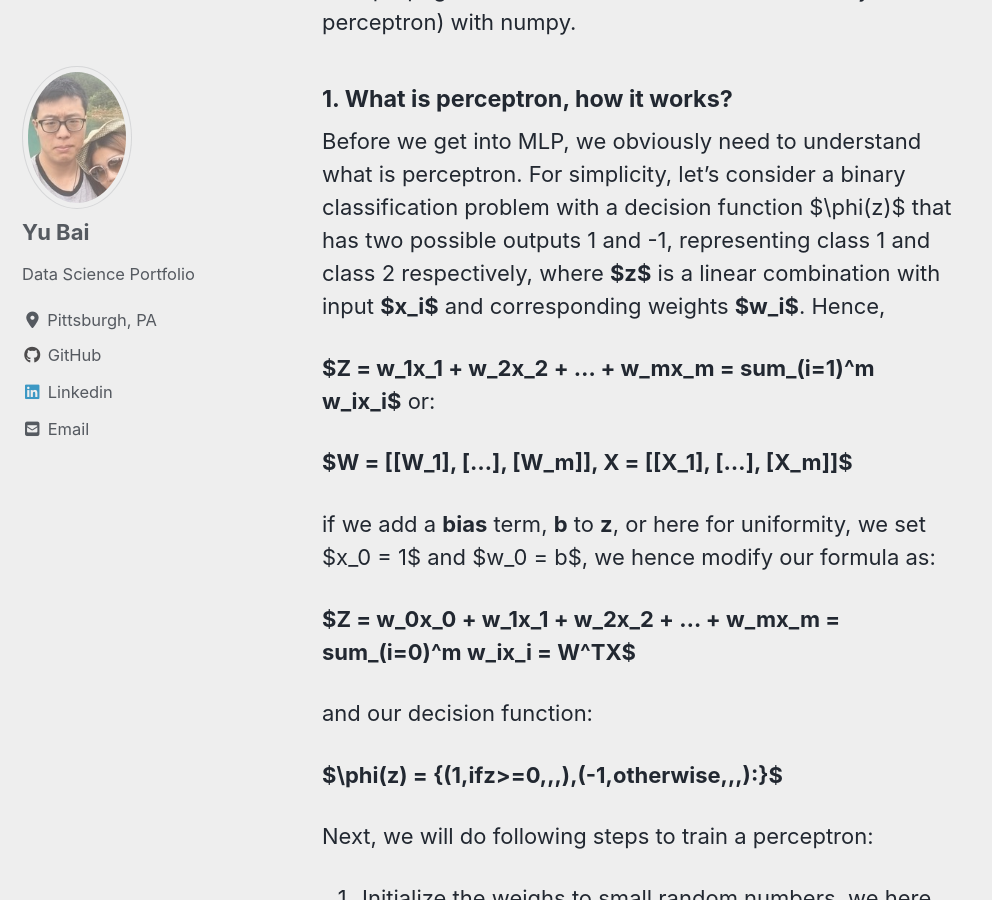
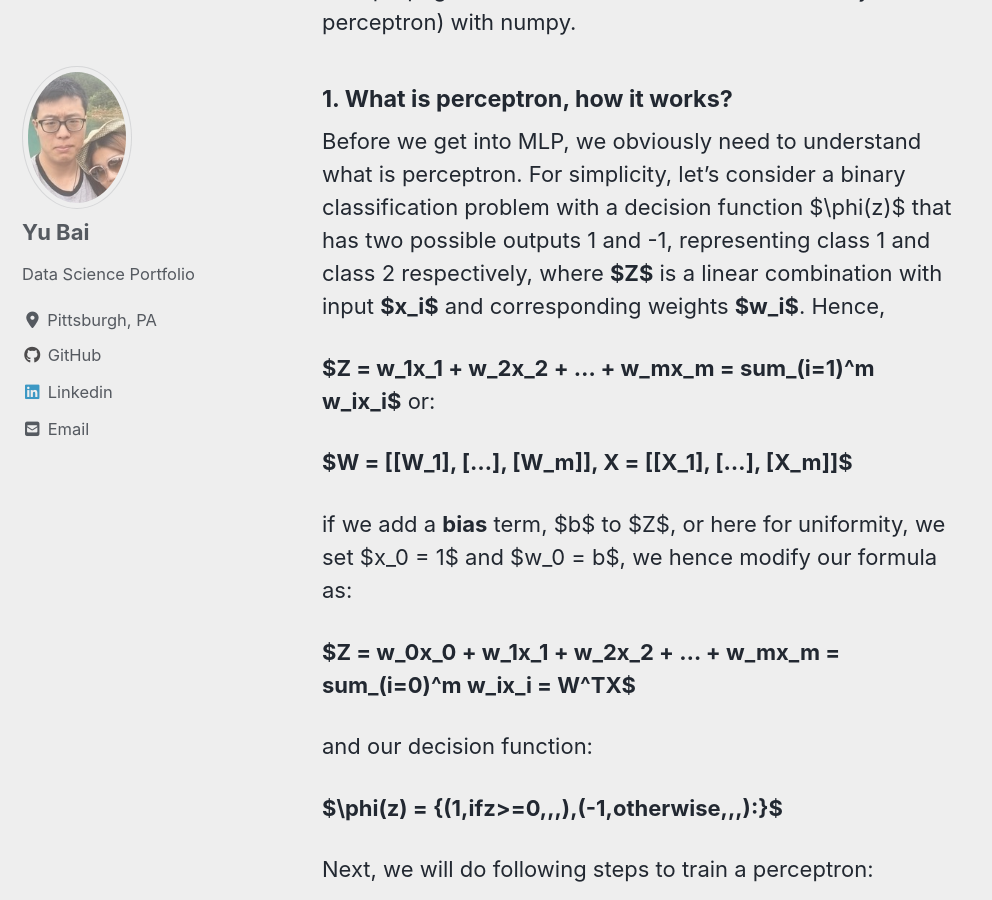
Before and after one commit to watermantle/data_science, a Jekyll site: the page built from _posts/2020-04-19-backpropagation.md, in a window 1280 px wide and 900 px high, scrolled down 655 px. Shown: the whole window, without its empty margins (0-992 px from the left). Built offline with Jekyll 4.4.1, drawn with Linux system fonts in a browser that asks for light colours; cached includes are drawn as plain includes; nearby versions of some CDN libraries; a script that is not in the unit is left out.

```diff
--- a/_posts/2020-04-19-backpropagation.md
+++ b/_posts/2020-04-19-backpropagation.md
@@ -17,14 +17,14 @@ article, we will apply backpropagation and write a keras like MLP (multilayer pe
 Before we get into MLP, we obviously need to understand what is perceptron.
 For simplicity, let's consider a binary classification problem with a decision function $\phi(z)$ that
 has two possible outputs 1 and -1, representing class 1 and class 2 respectively, where
-**$z$** is a linear combination with input **$x_i$** and corresponding weights **$w_i$**. Hence,
+**$Z$** is a linear combination with input **$x_i$** and corresponding weights **$w_i$**. Hence,
 
 **$Z = w_1x_1 + w_2x_2 + ... + w_mx_m = sum_(i=1)^m w_ix_i$** or:
 
 **$W =  [[W_1], [...], [W_m]],
  X = [[X_1], [...], [X_m]]$**
 
- if we add a **bias** term, **b** to **z**, or here for uniformity, we set $x_0 = 1$ and
+ if we add a **bias** term, $b$ to $Z$, or here for uniformity, we set $x_0 = 1$ and
  $w_0 = b$, we hence modify our formula as:
 
 **$Z = w_0x_0 + w_1x_1 + w_2x_2 + ... + w_mx_m = sum_(i=0)^m w_ix_i = W^TX$**
```
